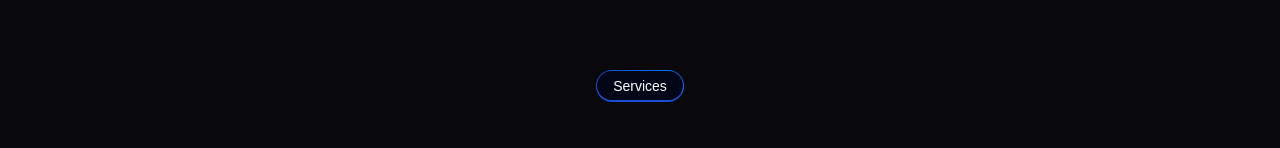
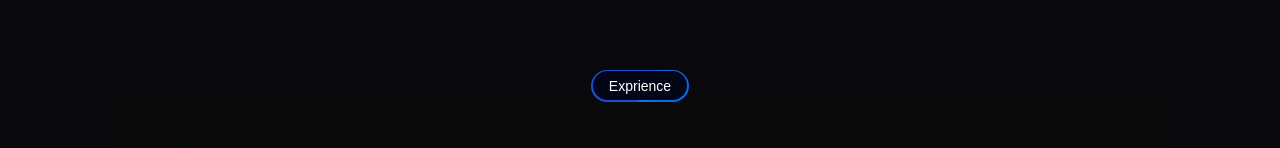
Before and after one commit to venkat1705/portfolio-venkat, a Next.js app: page / in a window 1280 px wide. Shown: the part 591-739 px from the top of the page. Built offline with nearby package versions, Linux system fonts and the light colour scheme.

Commit message:
removed services section

```diff
--- a/app/page.js
+++ b/app/page.js
@@ -14,28 +14,28 @@ export default function Home() {
     <div className="overflow-x-hidden scrollbar-hide size-full">
       <HeroSection />
 
-      <AnimationContainer delay={0.5}>
+      {/* <AnimationContainer delay={0.5}>
         <ServicesSection />
+      </AnimationContainer> */}
+
+      <AnimationContainer delay={0.2}>
+        <Experience />
       </AnimationContainer>
-
-      {/* <AnimationContainer delay={0.2}>
-        <Experience />
-      </AnimationContainer> */}
       <AnimationContainer delay={0.4}>
         <SkillsSection />
       </AnimationContainer>
 
-      {/* <AnimationContainer delay={0.3}>
+      <AnimationContainer delay={0.3}>
         <ProjectSection />
-      </AnimationContainer> */}
+      </AnimationContainer>
 
-      {/* <div id="contact">
+      <div id="contact">
         <ContactMe />
       </div>
 
       <div>
         <TextHoverEffect text="VENKAT" />
-      </div> */}
+      </div>
     </div>
   );
 }
```
